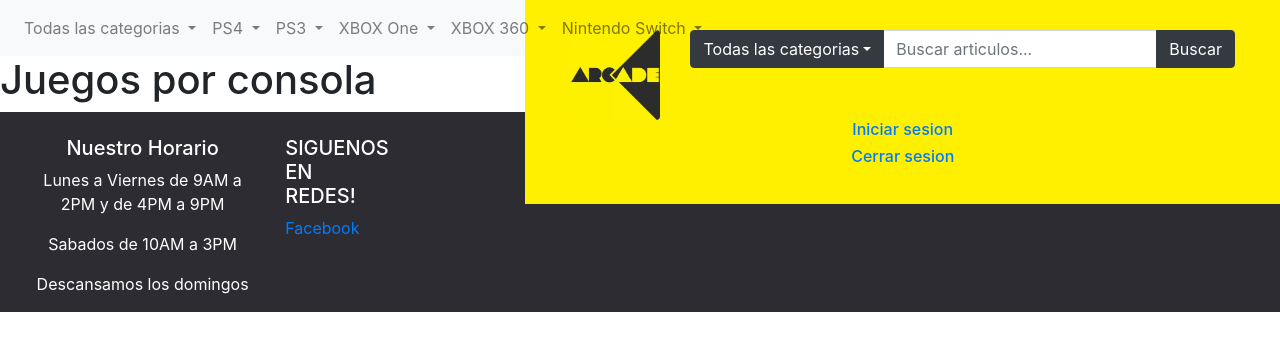
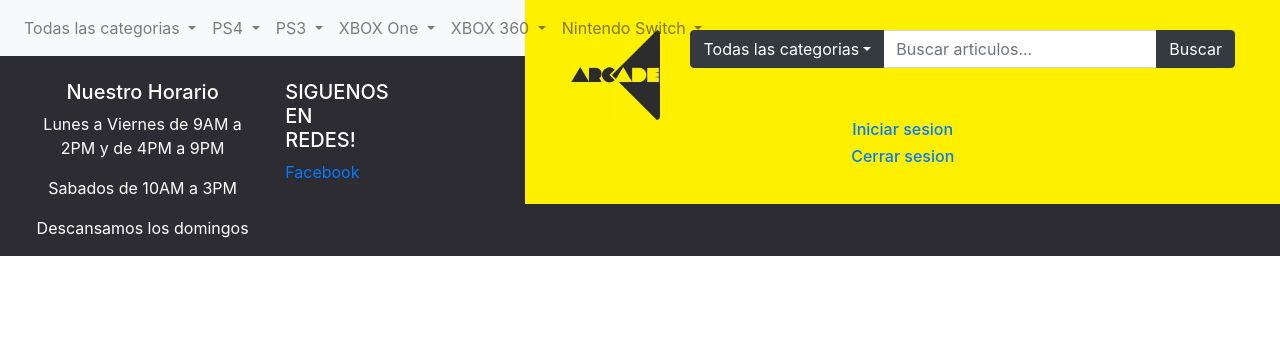
Before and after one commit to ShuaProjects/arcadesys, a PHP site: page /acceso/juegos.php in a window 1280 px wide. Shown: the top 351 px of the page. Run offline with PHP 8.4, Linux system fonts and the light colour scheme; some libraries are stand-ins or nearby versions.

Commit message:
actualizando

```diff
--- a/acceso/juegos.php
+++ b/acceso/juegos.php
@@ -77,7 +77,7 @@
                     </a>
                     <div class="dropdown-menu" aria-labelledby="navbarDropdown">
                         <a class="dropdown-item" href="./juegos.php?consola=Play Station 4">Videojuegos</a>
-                        <a class="dropdown-item" href="./accesorios.php?consola=Accesorio PS">Accesorios</a>
+                        <a class="dropdown-item" href="./juegos.php?consola=Accesorio PS">Accesorios</a>
                         <a class="dropdown-item" href="#">Consolas</a>
                         <a class="dropdown-item">Articulos reparados</a>
                     </div>
@@ -89,7 +89,7 @@
                     </a>
                     <div class="dropdown-menu" aria-labelledby="navbarDropdown">
                         <a class="dropdown-item" href="./juegos.php?consola=Play Station 3">Videojuegos</a>
-                        <a class="dropdown-item" href="./accesorios.php?consola=Accesorio PS">Accesorios</a>
+                        <a class="dropdown-item" href="./juegos.php?consola=Accesorio PS">Accesorios</a>
                         <a class="dropdown-item" href="#">Consolas</a>
                         <a class="dropdown-item">Articulos reparados</a>
                     </div>
@@ -102,7 +102,7 @@
                     <form action="" method="GET"></form>
                     <div class="dropdown-menu" aria-labelledby="navbarDropdown">
                         <a id="XboxOne" class="dropdown-item" href="./juegos.php?consola=Xbox One">Videojuegos</a>
-                        <a class="dropdown-item" href="./accesorios.php?consola=Accesorio one">Accesorios</a>
+                        <a class="dropdown-item" href="./juegos.php?consola=Accesorio one">Accesorios</a>
                         <a class="dropdown-item" href="#">Consolas</a>
                         <a class="dropdown-item">Articulos reparados</a>
                     </div>
@@ -114,7 +114,7 @@
                     </a>
                     <div class="dropdown-menu" aria-labelledby="navbarDropdown">
                         <a class="dropdown-item" href="./juegos.php?consola=Xbox 360">Videojuegos</a>
-                        <a class="dropdown-item" href="./accesorios.php?consola=Accesorio 360">Accesorios</a>
+                        <a class="dropdown-item" href="./juegos.php?consola=Accesorio 360">Accesorios</a>
                         <a class="dropdown-item" href="#">Consolas</a>
                         <a class="dropdown-item">Articulos reparados</a>
                     </div>
@@ -126,7 +126,7 @@
                     </a>
                     <div class="dropdown-menu" aria-labelledby="navbarDropdown">
                         <a class="dropdown-item" href="./juegos.php?consola=Nintendo Switch">Videojuegos</a>
-                        <a class="dropdown-item" href="./accesorios.php?consola=Accesorio Switch">Accesorios</a>
+                        <a class="dropdown-item" href="./juegos.php?consola=Accesorio Switch">Accesorios</a>
                         <a class="dropdown-item" href="#">Consolas</a>
                         <a class="dropdown-item">Articulos reparados</a>
                     </div>
@@ -135,7 +135,7 @@
         </div>
     </nav>
 
-    <h1>Juegos por consola</h1>
+
 
 <div class="container">
 
```
Also changed, not shown: index.html (+10 -10 lines), img/catalogs/consolas/2000.jpg (added), img/catalogs/consolas/4000.jpg (added), img/catalogs/consolas/lite.jpg (added), img/catalogs/consolas/ps4pro.jpg (added), img/catalogs/consolas/ps4slim.jpg (added), img/catalogs/consolas/series.jpg (added), img/catalogs/consolas/switch.jpg (added), img/catalogs/consolas/xbox_elite.jpg (added), img/catalogs/consolas/xbox_x.jpg (added), img/catalogs/consolas/xboxslim.jpg (added).
